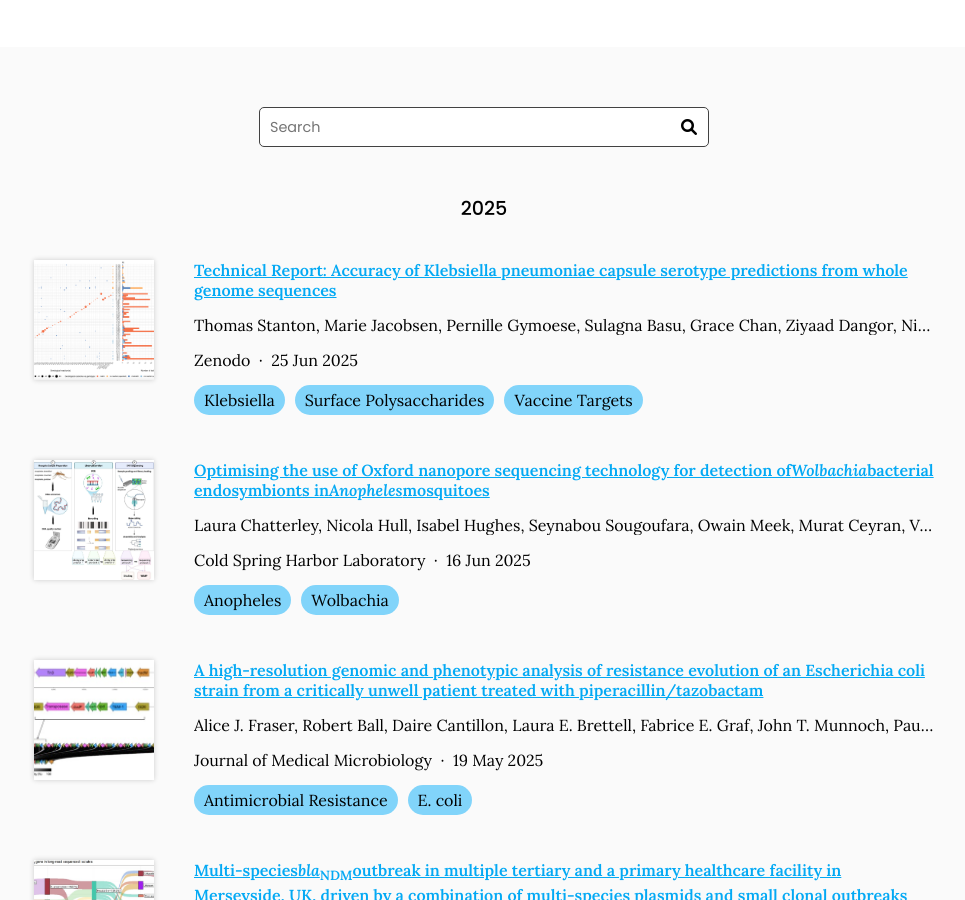
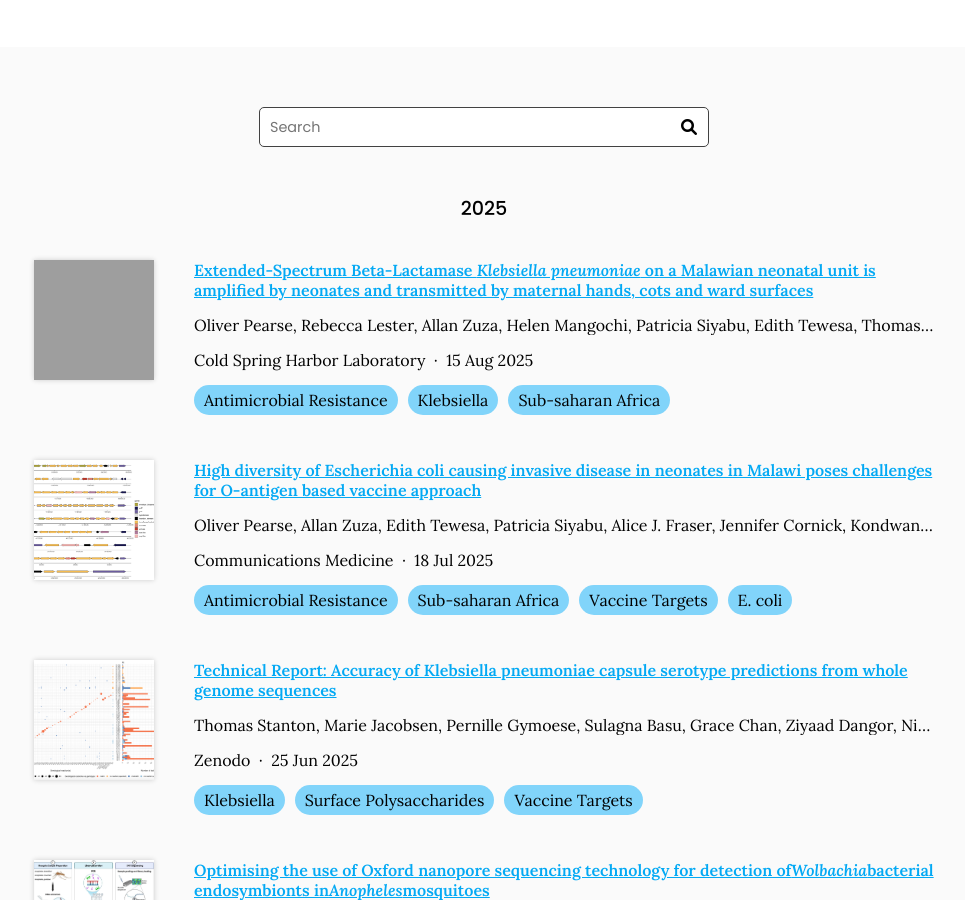
Before and after one commit to Evo-MInt/MicGen-lab-website, a Jekyll site: the page built from research/index.md, in a window 1280 px wide and 900 px high, scrolled down 801 px. Shown: the whole window, without its empty margins (156-1121 px from the left). Built offline with Jekyll 4.4.1, drawn with Linux system fonts in a browser that asks for light colours; some of the changed text lies outside the part shown; grey boxes are pictures that could not be loaded.

Commit message:
Generate citations

```diff
--- a/_data/citations.yaml
+++ b/_data/citations.yaml
@@ -1,6 +1,33 @@
 # DO NOT EDIT, GENERATED AUTOMATICALLY FROM SOURCES.YAML (AND ELSEWHERE)
 # See https://github.com/greenelab/lab-website-template/wiki/Citations
 
+- id: doi:10.1101/2025.08.13.25333346
+  title: Extended-Spectrum Beta-Lactamase <i>Klebsiella pneumoniae</i> on a Malawian
+    neonatal unit is amplified by neonates and transmitted by maternal hands, cots
+    and ward surfaces
+  authors:
+  - Oliver Pearse
+  - Rebecca Lester
+  - Allan Zuza
+  - Helen Mangochi
+  - Patricia Siyabu
+  - Edith Tewesa
+  - Thomas Edwards
+  - Nicholas R. Thomson
+  - Kondwani Kawaza
+  - Patrick Musicha
+  - Jen Cornick
+  - Eva Heinz
+  - Nicholas Feasey
+  - Chris Jewell
+  publisher: Cold Spring Harbor Laboratory
+  date: '2025-08-15'
+  link: https://doi.org/g9xrz9
+  image: images/F4.large.jpg
+  tags:
+  - Antimicrobial Resistance
+  - Klebsiella
+  - Sub-saharan Africa
 - id: doi:10.5281/zenodo.15742130
   title: 'Technical Report: Accuracy of Klebsiella pneumoniae capsule serotype predictions
     from whole genome sequences'
@@ -125,24 +152,24 @@
   - Klebsiella
   - Enterobacter
   - E. coli
-- id: doi:10.1101/2024.09.24.24314145
-  title: High diversity of<i>Escherichia coli</i>causing invasive disease in neonates
-    in Malawi poses challenges for O-antigen based vaccine approach
+- id: doi:10.1038/s43856-025-01007-1
+  title: High diversity of Escherichia coli causing invasive disease in neonates in
+    Malawi poses challenges for O-antigen based vaccine approach
   authors:
   - Oliver Pearse
   - Allan Zuza
   - Edith Tewesa
-  - Patricia Siyabuh
-  - Alice J Fraser
+  - Patricia Siyabu
+  - Alice J. Fraser
   - Jennifer Cornick
   - Kondwani Kawaza
   - Patrick Musicha
-  - Nicholas R Thomson
-  - Nicholas A Feasey
+  - Nicholas R. Thomson
+  - Nicholas A. Feasey
   - Eva Heinz
-  publisher: Cold Spring Harbor Laboratory
-  date: '2024-09-26'
-  link: https://doi.org/g6zb88
+  publisher: Communications Medicine
+  date: '2025-07-18'
+  link: https://doi.org/g9xr2b
   image: images/operon_test.png
   tags:
   - Antimicrobial Resistance
```
